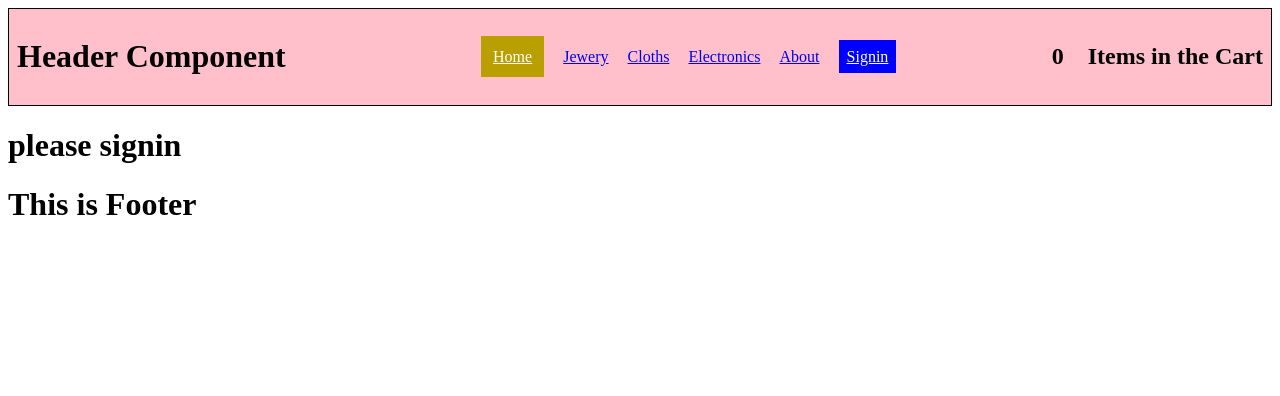
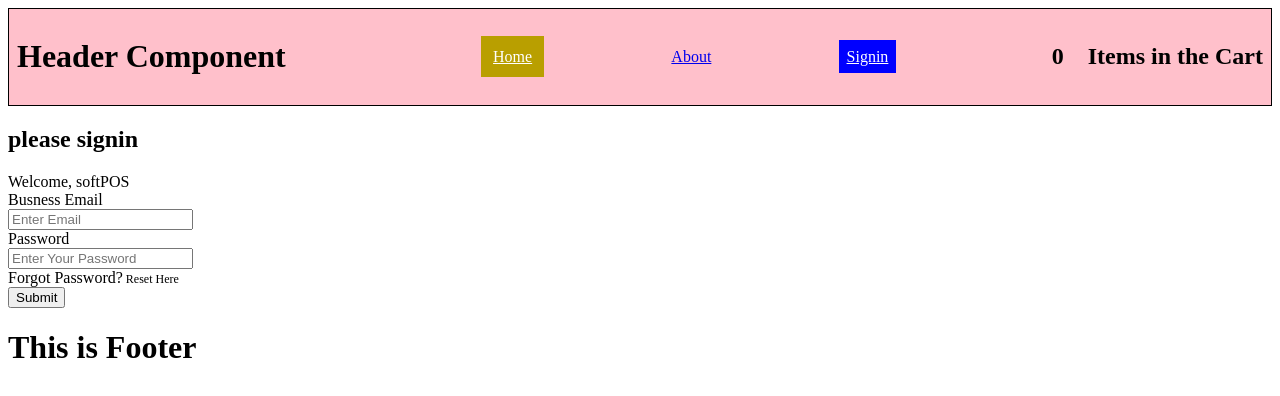
Before and after one commit to brunolotab/Shopping-project-work, a React (Vite) app in the folder ecomparam/: page /signin in a window 1280 px wide. Shown: the top 396 px of the page. Built offline with nearby package versions, Linux system fonts and the light colour scheme.

Commit message:
6th commit

```diff
--- a/ecomparam/src/App.jsx
+++ b/ecomparam/src/App.jsx
@@ -7,12 +7,14 @@ import Footer from './components/Footer/Footer';
 import Detail from './pages/Details/Detail';
 import Signin from './pages/Signin/Signin';
 import { products } from './data/products';
+import PrivateRoutes from './components/PrivateRoute/PrivateRoutes';
 
 
 
 function App() {
   // const isLoggedIn = window.localStorage.getItem('loggedIn'); //check if logged in
   // const userType = window.localStorage.getItem('userType');
+  const admin = JSON.parse(sessionStorage.getItem('admin'))
 
   const jewelery = products.filter((id)=>{return id.category === 'jewelery'})
   const menWear = products.filter((id)=>{return id.category === "men's clothing"})
@@ -34,10 +36,12 @@ function App() {
       <BrowserRouter>
         <Navbar count={cartCount} />
           <Routes>
-            <Route index  element={<Home products={products} count={cartCount} updateCount={updateCart} />} />
+            <Route path='/' element={<Home products={products} count={cartCount} updateCount={updateCart} />} />
+            <Route element={<PrivateRoutes/>}>
             <Route path='/home' element={<Home products={storeProducts} count={cartCount} updateCount={updateCart} />} />
             <Route path='/home2' element={<Home products={storeProduct2} count={cartCount} updateCount={updateCart} />} />
             <Route path='/home3' element={<Home products={storeProduct3} count={cartCount} updateCount={updateCart} />} />
+            </Route>
             <Route path='/about' element={<About />} />
             <Route path='/signin' element={<Signin />} />
             <Route path='/product/:productid' element={<Detail products={products } />} />
--- a/ecomparam/src/components/Navbar/Navbar.jsx
+++ b/ecomparam/src/components/Navbar/Navbar.jsx
@@ -2,16 +2,36 @@ import React from 'react'
 import { Link } from 'react-router-dom'
 
 function Navbar({count}) {
+
+
+  const admins = JSON.parse(localStorage.getItem("item"))
+
+  console.log(admins);
+
+
+
   return (
     <div className='flex justify-between items-center p-[8px] border bg-[pink] '>
         <h1>Header Component</h1>
         <ul className='flex justify-between w-1/3  list-none'>
+        {
+          admins?
+            <>
             <li> <Link to='/' className='bg-[#b99f00] p-[12px]' style={{color:'#ffff'}}>Home</Link></li>
             <li> <Link to='/home'>Jewery</Link></li>
             <li> <Link to='/home2'>Cloths</Link></li>
             <li> <Link to='/home3'>Electronics</Link></li>
             <li> <Link to='/about'>About</Link></li>
             <li> <Link to='/signin' className='p-[8px] bg-[blue]' style={{color:'#ffff'}}>Signin</Link></li>
+            </>
+            :
+            <>
+            <li> <Link to='/' className='bg-[#b99f00] p-[12px]' style={{color:'#ffff'}}>Home</Link></li>
+            <li> <Link to='/about'>About</Link></li>
+            <li> <Link to='/signin' className='p-[8px] bg-[blue]' style={{color:'#ffff'}}>Signin</Link></li>
+            </>
+
+        }
         </ul>
         <div className='flex gap-[1.5rem]'>
         <h2>{count.count}</h2>
--- /dev/null
+++ b/ecomparam/src/components/PrivateRoute/PrivateRoutes.jsx
@@ -0,0 +1,13 @@
+import React from 'react'
+import { Navigate, Outlet } from 'react-router-dom'
+
+function PrivateRoutes() {
+    let auth = {'token': false}
+  return (
+    <div>
+        auth.token ? <Outlet/> : <Navigate to='/signin'/>
+    </div>
+  )
+}
+
+export default PrivateRoutes
--- a/ecomparam/src/pages/Signin/Signin.jsx
+++ b/ecomparam/src/pages/Signin/Signin.jsx
@@ -1,11 +1,148 @@
-import React from 'react'
+import React, { useState } from 'react'
+import { Navigate } from 'react-router-dom';
 
 function Signin() {
+
+        const [input, setInput] = useState({
+        email: '',
+        password: ''
+
+    })
+    console.log(input);
+
+    const [message, setMessage] = useState('')
+
+
+
+    const handlesubmit = (e) => {
+        e.preventDefault();
+        // if (input.email === '' || input.password === '') {
+        //      alert('enter your email & password');
+        //      return window.location.assign('signin')
+        // }
+        // else{
+        //    alert ('your data is saved');
+        //   sessionStorage.setItem("stored", JSON.stringify(input));
+        // }
+
+
+        if (input.email === 'Admin') {
+
+          localStorage.setItem("item", JSON.stringify(input));
+        //  return window.location.assign('/')
+
+        }
+
+
+
+        const admin = JSON.parse(localStorage.getItem("item"))
+
+        console.log(admin);
+
+
+        // if (admin) {
+        //     window.location.assign('/')
+
+        // }
+        // else {
+        //     alert ('invalid credentials')
+        // }
+    }
+
+        const [toggle, setToggle] = useState();
+
         return (
             <div>
-        <h1>please signin</h1>
+            <h2>please signin</h2>
+                <div className='homeform'>
+                    {/* <div className='image'><img src={imagepos} alt='' /></div> */}
+                    <div className='formdetails'>
+                        <div className='text-sidebar text-xl'>Welcome, softPOS</div>
+                        <form onSubmit={handlesubmit}>
+                            <div>Busness Email</div>
+                            <div className='inputdetails'>
+                                <input  placeholder='Enter Email'
+                                    onChange={(e) => { setInput({ ...input, email: e.target.value }) }} />
                             </div>
+                            <div>Password</div>
+                            <div className='inputdetails flex items-center justify-between'>
+                                <input type={toggle ? 'password' : 'text'} placeholder='Enter Your Password'
+                                    //  value={data.password}
+                                    onChange={(e) => { setInput({ ...input, password: e.target.value }) }} />
+                                {/* <div className='text-[#000] text-[1.5rem]' onClick={() => { setToggle(!toggle) }}>{toggle ? <FaEyeSlash /> : <FaEye />}</div> */}
+                            </div>
+                            <div>Forgot Password?<span className='text-[12px] text-sidebar pl-[3px] cursor-pointer'>Reset Here</span></div>
+                            {/* <div className='border-none h-12 text-center'><button className='bg-red-400 mt-[-20px] ' type='submit' >Login</button></div> */}
+                            <div><button type='submit' className='bg-sidebar'>Submit</button></div>
+
+                        </form>
+                        {/* <div><button className='bg-sidebar' onClick={handlelogin}>Login</button></div> */}
+                        <div>{message}</div>
+
+
+
+                    </div>
+                </div>
+            </div >
         )
     }
 
     export default Signin
+
+//     const Div = styled.div`
+// .homeform {
+//     display: flex;
+//     /* justify-content: space-between; */
+//     gap: 7rem;
+//     padding: 4rem;
+//     padding-left: 10rem;
+//     margin-top: 2rem;
+//     /* height: 90%; */
+// }
+// .formdetails {
+//     padding: 2.5rem;
+//     line-height: 3.4rem;
+//     width: 50%;
+//     border: 1px solid #eeee;
+//     /* box-shadow: 15px 15px 10px 5px #cccc; */
+//     box-shadow: 0px 0px 15px #ddd;
+
+//     border-radius: 8px;
+//     height: 65%;
+//     padding-bottom: 3rem;
+//     /* margin-bottom: 6rem; */
+
+// }
+// .inputdetails {
+//     border: 1px solid #000;
+//     padding: 8px;
+//     width: 100%;
+//     border-radius: 3px;
+//     outline: none;
+
+// }
+// input {
+//     outline: none;
+//     font-size: 16px;
+// }
+// button {
+//     width: 100%;
+//     padding: 8px;
+//     color: #ffff;
+//     font-weight: bold;
+//     border-radius: 10px;
+// }
+// .image {
+//     height: 30%;
+//     width: 55%;
+//     /* border: 1px solid black; */
+//     margin-right: 4rem;
+// }
+// img {
+//     height: 100%;
+//     width: 100%;
+// }
+// input::placeholder {
+//     font-size: 15px;
+// }
+// `
```
Lines whose indentation alone changed are shown as unchanged.
